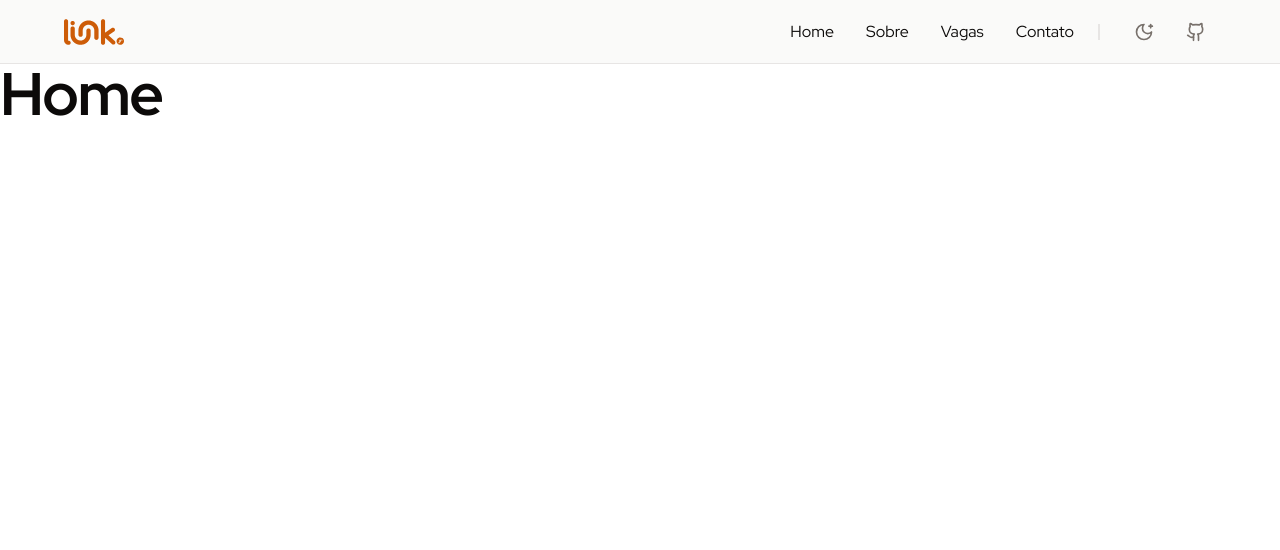
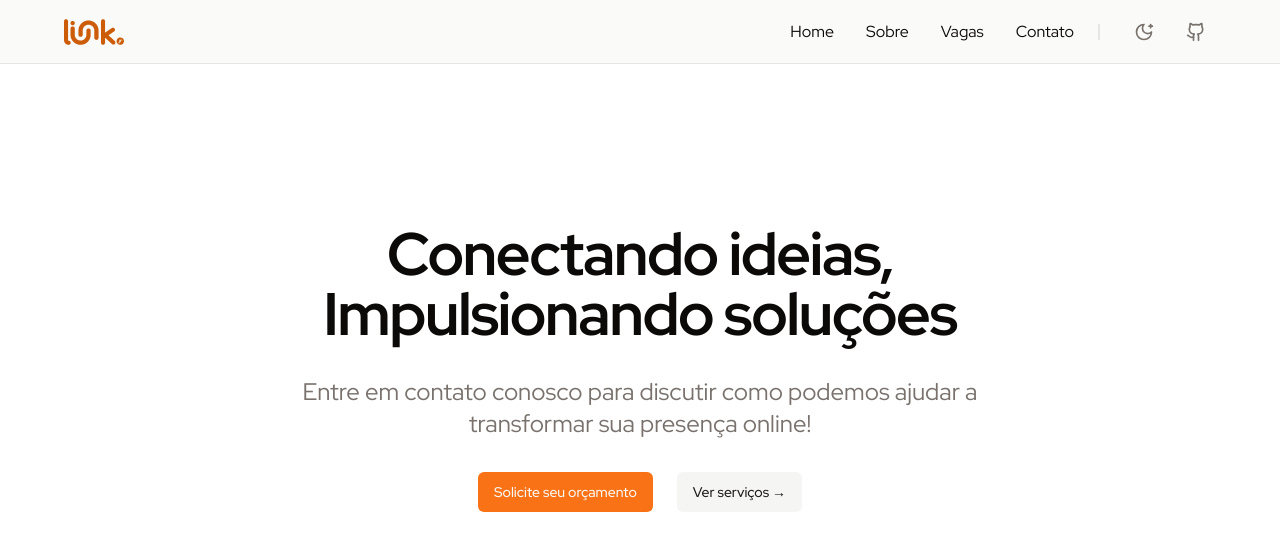
Before and after one commit to linkjrcastanhal/linkjr, a Next.js app: page / in a window 1280 px wide. Shown: the top 550 px of the page. Built offline with nearby package versions, Linux system fonts and the light colour scheme.

Commit message:
feat: add hero-section

```diff
--- a/src/app/page.tsx
+++ b/src/app/page.tsx
@@ -1,3 +1,5 @@
+import { HeroSection } from '@/components/hero-section'
+
 export default function Home() {
-  return <h1>Home</h1>
+  return <HeroSection />
 }
--- /dev/null
+++ b/src/components/hero-section/index.tsx
@@ -0,0 +1,33 @@
+import { Section } from '@/components/section'
+import Link from 'next/link'
+import { buttonVariants } from '../shadcn-ui/button'
+
+export function HeroSection() {
+  return (
+    <Section className="md:my-40">
+      <div className="max-w-3xl space-y-6 md:space-y-8">
+        <h1 className="text-center">
+          Conectando ideias,
+          <br />
+          Impulsionando soluções
+        </h1>
+        <p className="text-lg text-muted-foreground md:text-2xl">
+          Entre em contato conosco para discutir como podemos ajudar a
+          transformar sua presença online!
+        </p>
+        <div className="flex flex-wrap items-center justify-center gap-6">
+          <Link href="/contato" className={buttonVariants()}>
+            Solicite seu orçamento
+          </Link>
+
+          <Link
+            href="#servicos"
+            className={buttonVariants({ variant: 'secondary' })}
+          >
+            Ver serviços &rarr;
+          </Link>
+        </div>
+      </div>
+    </Section>
+  )
+}
```
